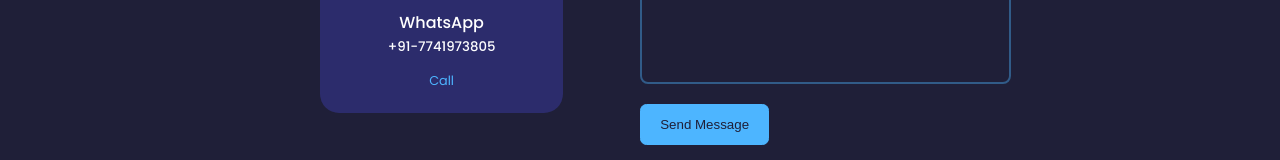
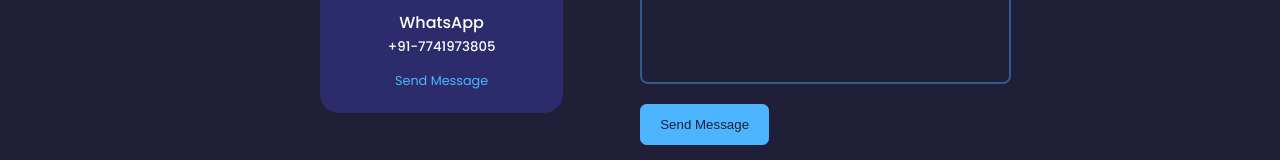
Before and after one commit to siddhesh-kulkarni/my_portfolio, a React (Create React App) app: page / in a window 1280 px wide. Shown: the part 3593-3753 px from the top of the page. Built offline with nearby package versions, Linux system fonts and the light colour scheme.

Commit message:
first commit

```diff
--- a/src/Components/Contact.js
+++ b/src/Components/Contact.js
@@ -39,7 +39,7 @@
             <a
               href="https://api.whatsapp.com/send?phone=917741973805"
               target="_blank"
-            >Call</a>
+            >Send Message</a>
           </article>
         </div>
 
```
